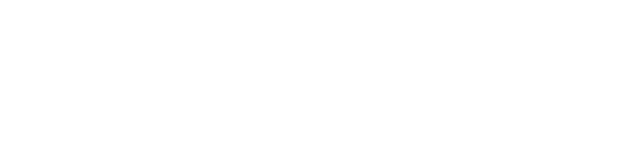
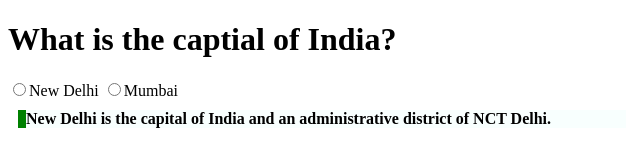
Before and after one commit to acciojob/trivia-SujanDevaraj, a website: page main.html in a window 1280 px wide. Shown: the whole page, without its empty margins (0-640 px from the left). Drawn offline with Linux system fonts and the light colour scheme.

Commit message:
created a submission

```diff
--- a/main.html
+++ b/main.html
@@ -10,7 +10,10 @@
 	<!-- the entire body must be written by student -->
     <script type="text/javascript" src="./script.js">
 </script>
-
+<h1>What is the captial of India?</h1>
+	<input type="radio" name="cap">New Delhi</button>
+	<input type="radio" name="cap">Mumbai</button>
+	<blockquote>New Delhi is the capital of India and an administrative district of NCT Delhi.</blockquote>
 </body>
 
 </html>
--- a/styles.css
+++ b/styles.css
@@ -1,2 +1,10 @@
 
 /* Your CSS Code here. */
+blockquote{
+Max-width:600px;
+ Margin:10px;
+ Padding: Around 15px;
+ Border-left: 8px solid green;
+ Background-color:#f8fffe;
+Font-weight: Bold;
+}
```
